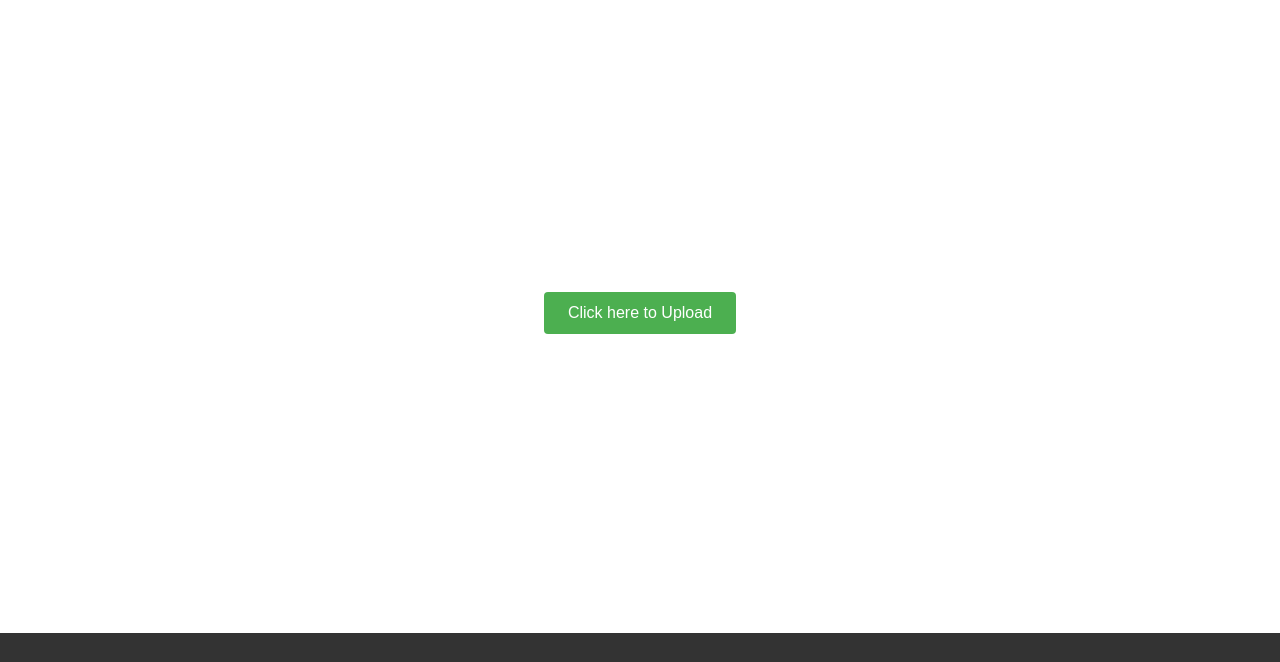
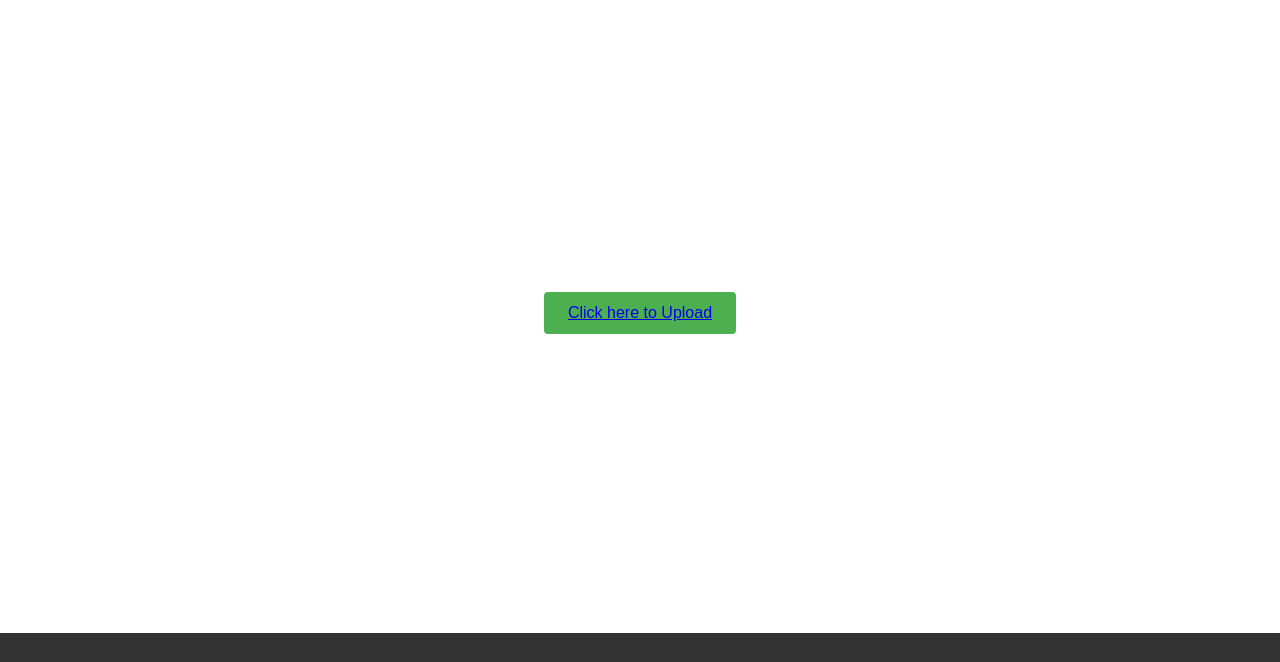
Before and after one commit to skr-sumant/golu-video, a plain HTML site: page uploader.html in a window 1280 px wide. Shown: the part 93-755 px from the top of the page. Drawn offline with Linux system fonts and the light colour scheme.

Commit message:
Update uploader.html

```diff
--- a/uploader.html
+++ b/uploader.html
@@ -43,8 +43,10 @@
     </main> -->
 
     <div class="upload">
-       <button class="upload-btn" href="https://mega.nz/megadrop/F8Zf_ZJS5O0">
-                Click here to Upload
+
+       <button class="upload-btn" >
+                   <a href="https://mega.nz/megadrop/F8Zf_ZJS5O0"> Click here to Upload </a>
+
             </button>
     </div>
 
```
